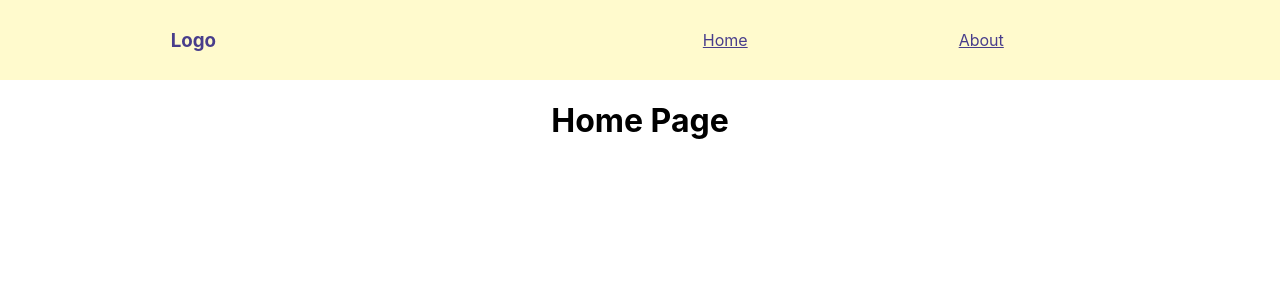
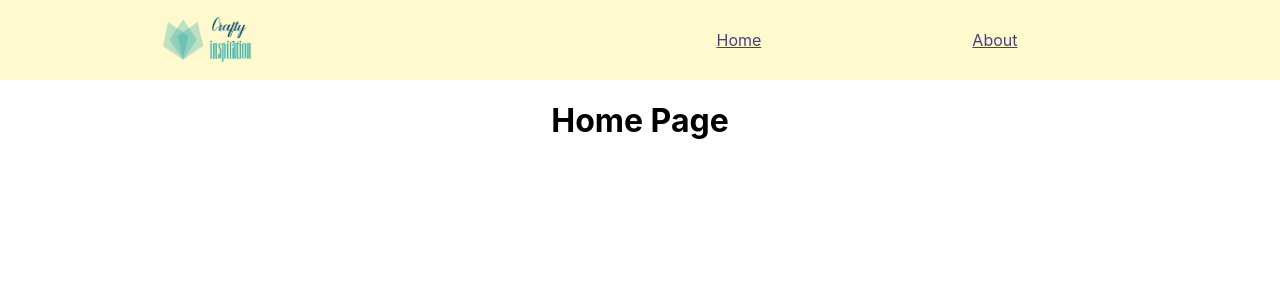
Before and after one commit to Miglemeta/blogas, a React (Create React App) app: page / in a window 1280 px wide. Shown: the top 300 px of the page. Built offline with nearby package versions, Linux system fonts and the light colour scheme.

Commit message:
style:logo css

```diff
--- a/src/App.css
+++ b/src/App.css
@@ -21,3 +21,7 @@
 a, h3 {
   color: darkslateblue;
 }
+.logo {
+  max-height: 100px;
+  max-width: 100px;
+}
--- a/src/Home.js
+++ b/src/Home.js
@@ -5,6 +5,7 @@
   return (
     <div>
       <h1>Home Page</h1>
+
     </div>
   );
 }
--- a/src/Nav.js
+++ b/src/Nav.js
@@ -1,12 +1,12 @@
 import React from "react"
 import './App.css';
 import {Link} from 'react-router-dom';
-
+import Logo from './logo.png'
 
 function Nav() {
   return (
     <nav>
-    <h3>Logo</h3>
+    <img className="logo" src={Logo} alt="a logo"/>
     <ul className="nav-Links">
     <Link to="/home">
     <li> Home</li>
```
Also changed, not shown: src/logo.png (added).
